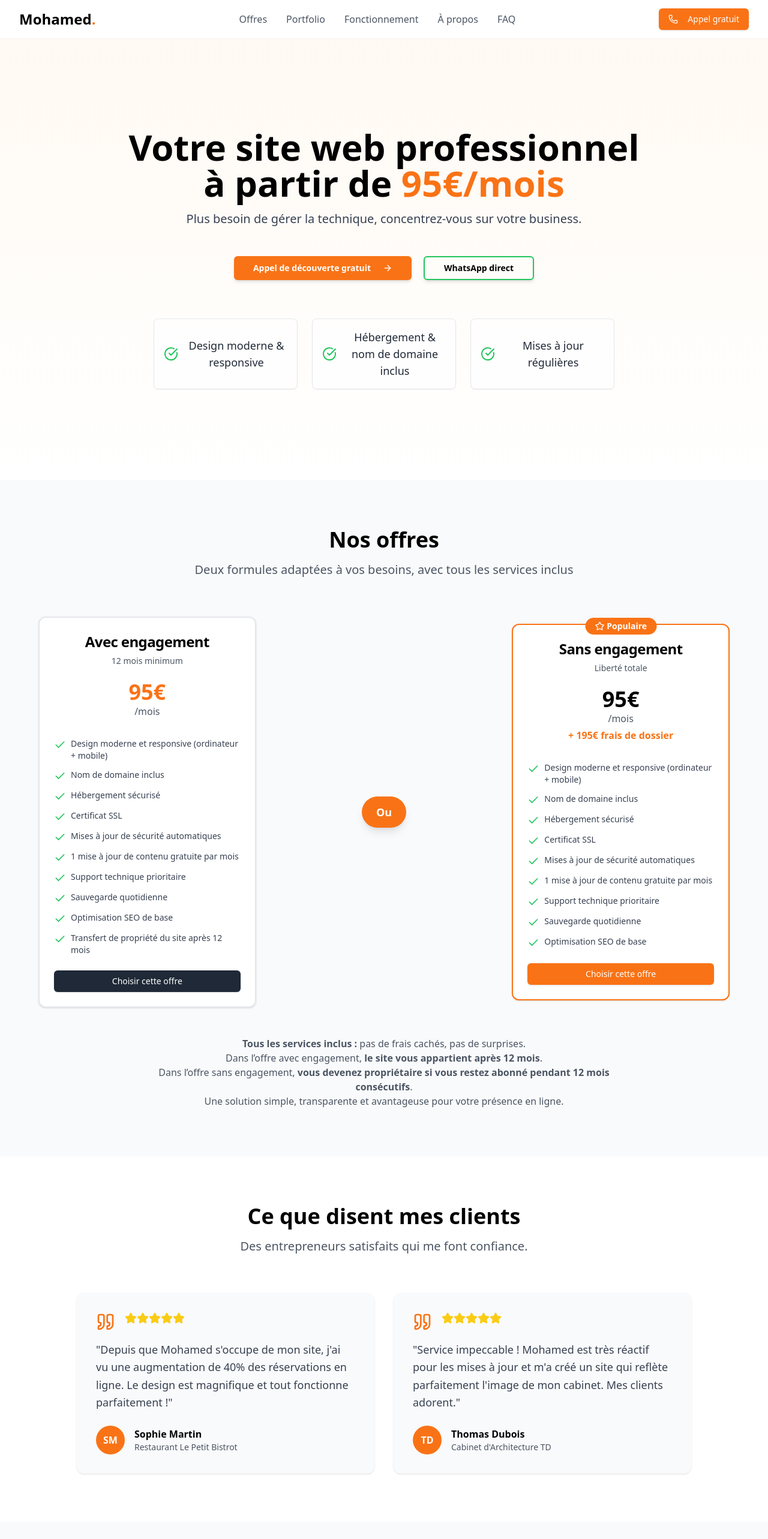
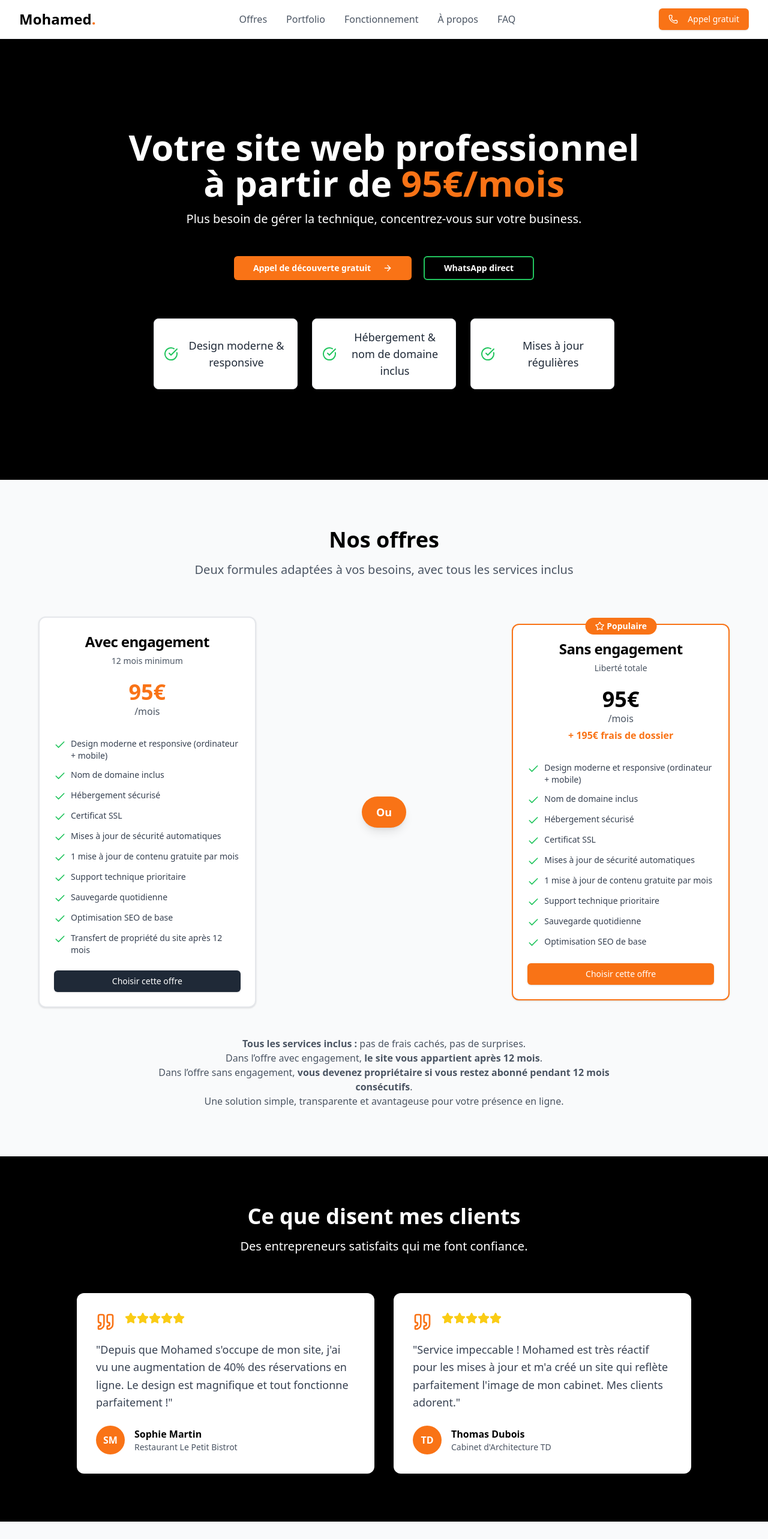
Before and after one commit to MTFL1/mohamed-new-website, a React (Create React App) app: page / in a window 1280 px wide. Shown: the top 2566 px of the page at 60% size. Built offline with nearby package versions, Linux system fonts and the light colour scheme.

Commit message:
new color

```diff
--- a/src/components/HeroSection.js
+++ b/src/components/HeroSection.js
@@ -14,7 +14,7 @@ const HeroSection = () => {
 
   return (
     <section
-      className="flex items-center justify-center px-6 sm:px-10 lg:px-16 bg-gradient-to-b from-orange-50/70 to-orange-25/50"
+      className="flex items-center justify-center px-6 sm:px-10 lg:px-16 bg-black"
       style={{ minHeight: 'calc(100vh - 64px)', marginTop: '64px' }}
       aria-label="Section d'introduction"
     >
@@ -25,7 +25,7 @@ const HeroSection = () => {
         transition={{ duration: 0.8, ease: 'easeOut' }}
       >
         {/* Titre principal */}
-        <h1 className="text-3xl sm:text-4xl md:text-5xl lg:text-6xl font-bold text-black mb-4 leading-tight">
+        <h1 className="text-3xl sm:text-4xl md:text-5xl lg:text-6xl font-bold text-white mb-4 leading-tight">
           Votre site web professionnel
           <br />
           à partir de
@@ -33,7 +33,7 @@ const HeroSection = () => {
         </h1>
 
         {/* Sous-titre */}
-        <p className="text-base sm:text-lg md:text-xl text-gray-700 max-w-3xl mx-auto mb-12 leading-relaxed">
+        <p className="text-base sm:text-lg md:text-xl text-white max-w-3xl mx-auto mb-12 leading-relaxed">
           Plus besoin de gérer la technique, concentrez-vous sur votre business.
         </p>
 
@@ -52,7 +52,7 @@ const HeroSection = () => {
           <Button
             size="lg"
             variant="outline"
-            className="border-2 border-green-500 text-black hover:bg-green-500 hover:text-white hover:border-green-500 font-semibold px-8 py-4 rounded-md shadow-md transition-all duration-300 flex items-center justify-center"
+            className="border-2 border-green-500 text-white hover:bg-green-500 hover:text-white hover:border-green-500 font-semibold px-8 py-4 rounded-md shadow-md transition-all duration-300 flex items-center justify-center"
             onClick={handleWhatsAppClick}
             aria-label="WhatsApp direct"
           >
@@ -69,7 +69,7 @@ const HeroSection = () => {
           ].map((point, idx) => (
             <motion.div
               key={idx}
-              className="flex items-center justify-center text-center p-4 bg-white/70 rounded-lg border border-gray-200 shadow-sm"
+              className="flex items-center justify-center text-center p-4 bg-white rounded-lg border border-gray-200 shadow-sm"
               initial={{ opacity: 0, y: 20 }}
               animate={{ opacity: 1, y: 0 }}
               transition={{ delay: 0.3 + idx * 0.2, duration: 0.6 }}
--- a/src/components/OffersSection.js
+++ b/src/components/OffersSection.js
@@ -2,6 +2,7 @@ import React from 'react';
 import { Card, CardContent, CardDescription, CardHeader, CardTitle } from './ui/card';
 import { Button } from './ui/button';
 import { Check, Star } from 'lucide-react';
+import { motion } from 'framer-motion';
 
 const OffersSection = () => {
   const handleContactClick = () => {
@@ -36,10 +37,23 @@ const OffersSection = () => {
     "Optimisation SEO de base"
   ];
 
+  // Variants pour animation
+  const cardVariants = {
+    hidden: { opacity: 0, y: 40 },
+    visible: (i) => ({
+      opacity: 1,
+      y: 0,
+      transition: {
+        delay: i * 0.3,
+        duration: 0.6,
+        ease: 'easeOut',
+      },
+    }),
+  };
+
   return (
     <section id="offres" className="py-20 px-4 sm:px-6 lg:px-8 bg-gray-50">
       <div className="max-w-7xl mx-auto">
-
         {/* Titre */}
         <div className="text-center mb-16">
           <h2 className="text-3xl sm:text-4xl font-bold text-black mb-4">
@@ -52,8 +66,14 @@ const OffersSection = () => {
 
         {/* Cartes offres */}
         <div className="grid grid-cols-1 lg:grid-cols-3 gap-8 max-w-6xl mx-auto items-center">
-
           {/* Offre avec engagement */}
+          <motion.div
+            custom={0}
+            variants={cardVariants}
+            initial="hidden"
+            whileInView="visible"
+            viewport={{ once: true, amount: 0.3 }}
+          >
             <Card className="relative bg-white border-2 border-gray-200 hover:border-green-500 transition-all duration-300 hover:shadow-lg">
               <CardHeader className="text-center pb-4">
                 <CardTitle className="text-2xl font-bold text-black">
@@ -84,15 +104,30 @@ const OffersSection = () => {
                 </Button>
               </CardContent>
             </Card>
+          </motion.div>
 
           {/* Séparateur */}
-          <div className="flex items-center justify-center">
+          <motion.div
+            custom={1}
+            variants={cardVariants}
+            initial="hidden"
+            whileInView="visible"
+            viewport={{ once: true, amount: 0.3 }}
+            className="flex items-center justify-center"
+          >
             <div className="bg-orange-500 text-white px-6 py-3 rounded-full font-bold text-lg shadow-lg">
               Ou
             </div>
-          </div>
+          </motion.div>
 
           {/* Offre sans engagement */}
+          <motion.div
+            custom={2}
+            variants={cardVariants}
+            initial="hidden"
+            whileInView="visible"
+            viewport={{ once: true, amount: 0.3 }}
+          >
             <Card className="relative bg-white border-2 border-orange-500 hover:border-green-500 transition-all duration-300 hover:shadow-xl">
               <div className="absolute -top-3 left-1/2 transform -translate-x-1/2">
                 <div className="bg-orange-500 text-white px-4 py-1 rounded-full text-sm font-semibold flex items-center">
@@ -132,6 +167,7 @@ const OffersSection = () => {
                 </Button>
               </CardContent>
             </Card>
+          </motion.div>
         </div>
 
         {/* Note explicative */}
@@ -143,7 +179,6 @@ const OffersSection = () => {
             Une solution simple, transparente et avantageuse pour votre présence en ligne.
           </p>
         </div>
-
       </div>
     </section>
   );
--- a/src/components/ProcessSection.js
+++ b/src/components/ProcessSection.js
@@ -31,10 +31,10 @@ const ProcessSection = () => {
   ];
 
   return (
-    <section id="fonctionnement" className="py-20 px-4 sm:px-6 lg:px-8 bg-white">
+    <section id="fonctionnement" className="py-20 px-4 sm:px-6 lg:px-8 bg-black">
       <div className="max-w-7xl mx-auto">
         <div className="text-center mb-16">
-          <h2 className="text-3xl sm:text-4xl font-bold text-black mb-4">
+          <h2 className="text-3xl sm:text-4xl font-bold text-white mb-4">
             Comment ça fonctionne ?
           </h2>
           <p className="text-xl text-gray-600 max-w-2xl mx-auto">
@@ -77,13 +77,13 @@ const ProcessSection = () => {
         </div>
 
         <div className="text-center mt-12">
-          <p className="text-gray-600 max-w-3xl mx-auto mb-6">
+          <p className="text-white max-w-3xl mx-auto mb-6">
             <strong>Démarrage rapide :</strong> Votre site peut être en ligne en moins de 2 semaines.
             Ensuite, profitez d'un service de maintenance sans souci.
           </p>
           <button
             onClick={() => window.open('https://calendly.com/placeholder', '_blank')}
-            className="bg-black text-white px-8 py-3 rounded-lg hover:bg-green-500 transition-colors duration-300 inline-flex items-center"
+            className="bg-white text-black px-8 py-3 rounded-lg hover:bg-green-500 hover:text-white transition-colors duration-300 inline-flex items-center"
           >
             Commencer maintenant
             <MessageCircle className="w-5 h-5 ml-2" />
--- a/src/components/TestimonialsSection.js
+++ b/src/components/TestimonialsSection.js
@@ -21,20 +21,20 @@ const TestimonialsSection = () => {
   ];
 
   return (
-    <section className="py-20 px-4 sm:px-6 lg:px-8 bg-white">
+    <section className="py-20 px-4 sm:px-6 lg:px-8 bg-black">
       <div className="max-w-7xl mx-auto">
         <div className="text-center mb-16">
-          <h2 className="text-3xl sm:text-4xl font-bold text-black mb-4">
+          <h2 className="text-3xl sm:text-4xl font-bold text-white mb-4">
             Ce que disent mes clients
           </h2>
-          <p className="text-xl text-gray-600 max-w-2xl mx-auto">
+          <p className="text-xl text-white max-w-2xl mx-auto">
             Des entrepreneurs satisfaits qui me font confiance.
           </p>
         </div>
 
         <div className="grid grid-cols-1 lg:grid-cols-2 gap-8 max-w-5xl mx-auto">
           {testimonials.map((testimonial, index) => (
-            <Card key={index} className="bg-gray-50 border-0 hover:shadow-lg transition-shadow duration-300">
+            <Card key={index} className="bg-white border-0 hover:shadow-lg transition-shadow duration-300">
               <CardContent className="p-8">
                 <div className="flex items-start mb-4">
                   <Quote className="w-8 h-8 text-orange-500 mr-4 flex-shrink-0" />
```
Lines whose indentation alone changed are shown as unchanged.
